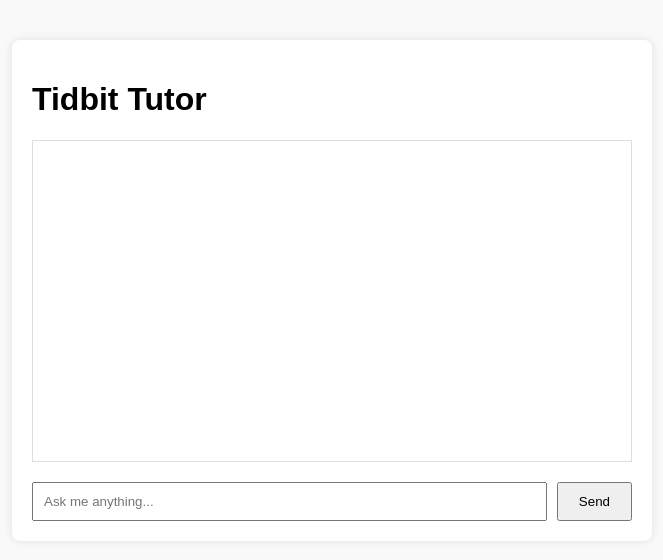
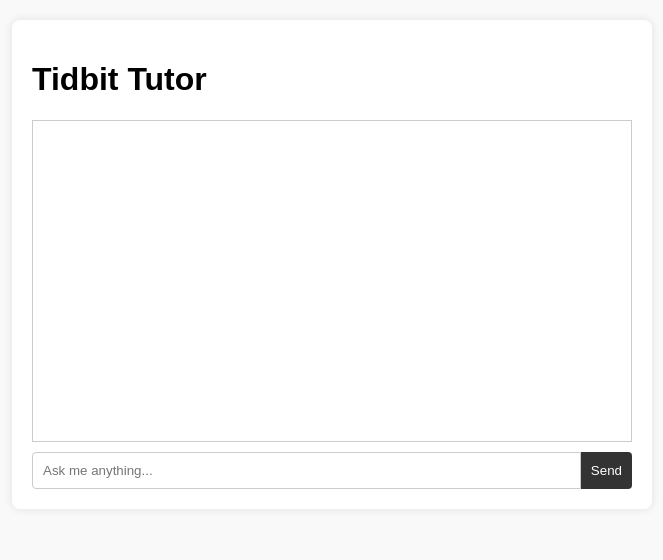
Before and after one commit to DailyTidbit/tidbit-tutor, a plain HTML site: page index.html in a window 1280 px wide. Shown: the whole page, without its empty margins (308-971 px from the left). Drawn offline with Linux system fonts and the light colour scheme.

Commit message:
Add files via upload

```diff
--- a/app.js
+++ b/app.js
@@ -2,41 +2,24 @@ const chatbox = document.getElementById("chatbox");
 const form = document.getElementById("chat-form");
 const input = document.getElementById("user-input");
 
-const MODEL = "gpt-4o-2024-05-13"; // Mini model
-
 async function callChatGPT(userMessage) {
-  try {
   const response = await fetch("https://api.openai.com/v1/chat/completions", {
     method: "POST",
     headers: {
       "Content-Type": "application/json",
-        "Authorization": `Bearer ${process.env.OPENAI_API_KEY}`
+      "Authorization": "Bearer sk-YOUR-OPENAI-KEY-HERE"
     },
     body: JSON.stringify({
-        model: MODEL,
+      model: "gpt-4o",
       messages: [
-          {
-            role: "system",
-            content:
-              "You're Tidbit Tutor, a friendly, helpful guide to AI tips from DailyTidbit.org. Keep answers short, clear, and beginner-friendly. Ask follow-up questions if the user seems stuck."
-          },
+        { role: "system", content: "You're Tidbit Tutor, a friendly, helpful guide to AI tips from DailyTidbit.org. Keep answers short, clear, and beginner-friendly. Ask follow-up questions if the user seems stuck." },
         { role: "user", content: userMessage }
       ]
     })
   });
 
   const data = await response.json();
-
-    if (!response.ok) {
-      console.error("API error:", data);
-      return "Oops, there was a problem talking to OpenAI.";
-    }
-
   return data.choices?.[0]?.message?.content || "Hmm, something went wrong.";
-  } catch (error) {
-    console.error("Fetch error:", error);
-    return "There was a network error. Please try again.";
-  }
 }
 
 form.addEventListener("submit", async (e) => {
@@ -47,7 +30,12 @@ form.addEventListener("submit", async (e) => {
   chatbox.innerHTML += `<div class="user-msg">${userMessage}</div>`;
   input.value = "";
 
+  try {
     const aiReply = await callChatGPT(userMessage);
     chatbox.innerHTML += `<div class="ai-msg">${aiReply}</div>`;
+  } catch (error) {
+    chatbox.innerHTML += `<div class="ai-msg">There was a network error. Please try again.</div>`;
+  }
+
   chatbox.scrollTop = chatbox.scrollHeight;
 });
--- a/index.html
+++ b/index.html
@@ -2,16 +2,16 @@
 <html lang="en">
 <head>
   <meta charset="UTF-8" />
-  <meta name="viewport" content="width=device-width, initial-scale=1.0"/>
+  <meta name="viewport" content="width=device-width, initial-scale=1.0" />
   <title>Tidbit Tutor</title>
   <link rel="stylesheet" href="style.css" />
 </head>
 <body>
   <div class="container">
     <h1>Tidbit Tutor</h1>
-    <div id="chatbox"></div>
+    <div id="chatbox" class="chatbox"></div>
     <form id="chat-form">
-      <input type="text" id="user-input" placeholder="Ask me anything..." autocomplete="off" required />
+      <input type="text" id="user-input" placeholder="Ask me anything..." autocomplete="off" />
       <button type="submit">Send</button>
     </form>
   </div>
--- a/style.css
+++ b/style.css
@@ -1,45 +1,55 @@
-
 body {
   font-family: Arial, sans-serif;
-  background: #f9f9f9;
+  background-color: #f9f9f9;
   margin: 0;
-  padding: 0;
+  padding: 20px;
 }
+
 .container {
   max-width: 600px;
-  margin: 40px auto;
+  margin: 0 auto;
+  background: white;
   padding: 20px;
-  background: white;
   border-radius: 8px;
-  box-shadow: 0 0 10px rgba(0,0,0,0.1);
+  box-shadow: 0 0 10px rgba(0, 0, 0, 0.1);
 }
-#chatbox {
+
+.chatbox {
   height: 300px;
   overflow-y: auto;
-  margin-bottom: 20px;
-  border: 1px solid #ddd;
+  border: 1px solid #ccc;
   padding: 10px;
-  background: #fff;
+  margin-bottom: 10px;
 }
-.user-msg, .ai-msg {
-  margin: 10px 0;
+
+.user-msg {
+  color: blue;
+  text-align: right;
+  margin: 5px 0;
 }
-.user-msg {
-  text-align: right;
-  color: blue;
+
+.ai-msg {
+  color: green;
+  text-align: left;
+  margin: 5px 0;
 }
-.ai-msg {
-  text-align: left;
-  color: green;
-}
+
 form {
   display: flex;
-  gap: 10px;
 }
+
 input[type="text"] {
   flex: 1;
   padding: 10px;
+  border: 1px solid #ccc;
+  border-radius: 4px 0 0 4px;
 }
+
 button {
-  padding: 10px 20px;
+  padding: 10px;
+  border: none;
+  background-color: #333;
+  color: white;
+  border-radius: 0 4px 4px 0;
+  cursor: pointer;
 }
```
Also changed, not shown: 1 other file. Lines whose indentation alone changed are shown as unchanged.
